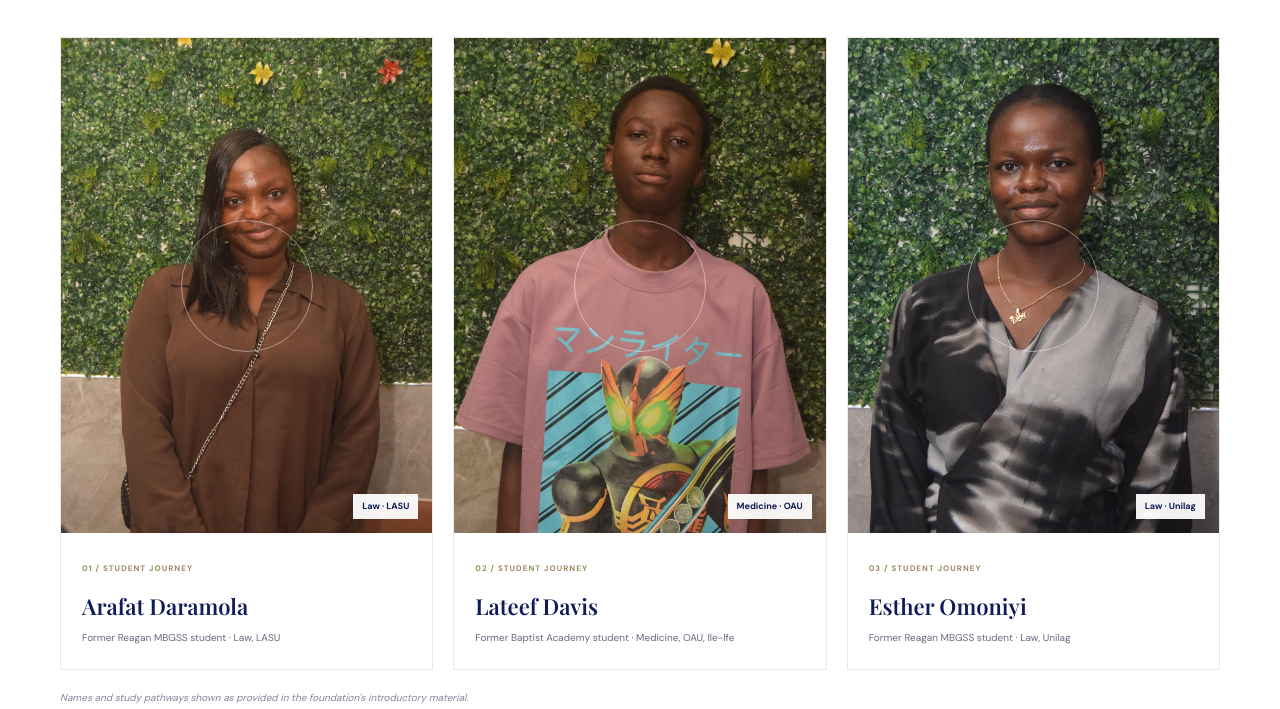
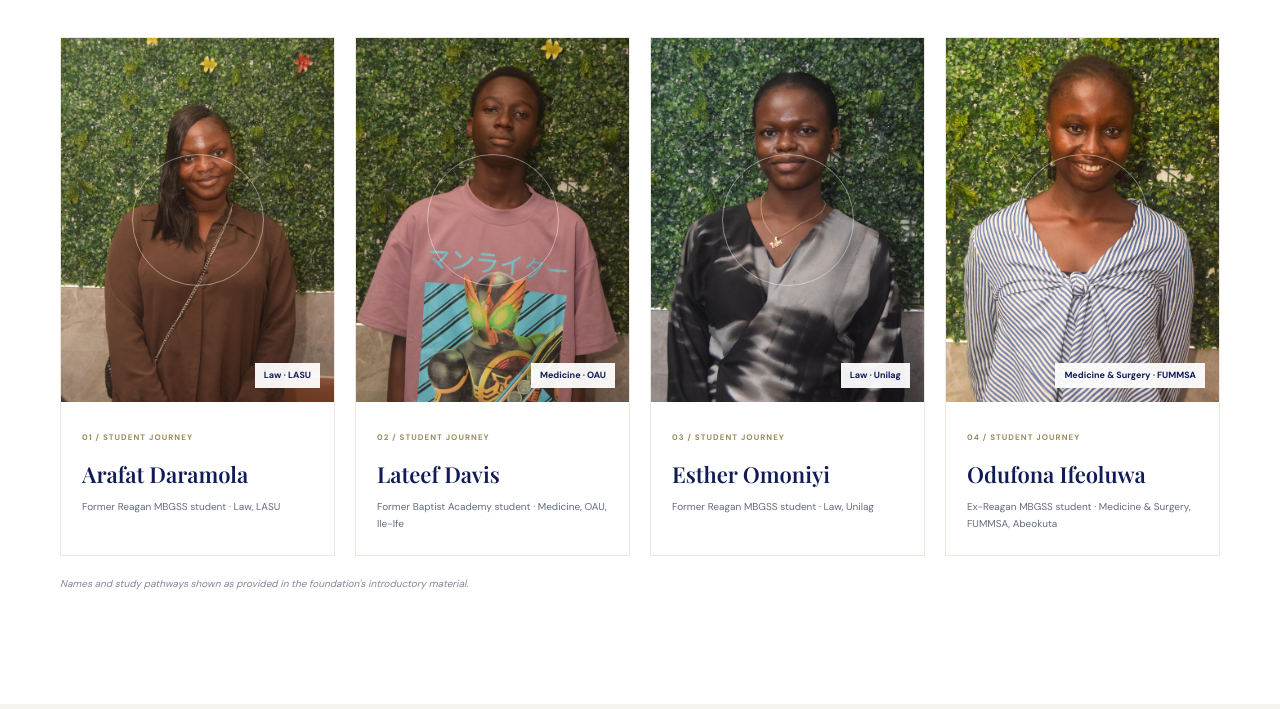
Before and after one commit to AyoDouble/atof, a plain HTML site: page index.html in a window 1280 px wide. Shown: the part 3412-4121 px from the top of the page. Drawn offline with nearby package versions, Linux system fonts and the light colour scheme; a web font is replaced by a local one.

Commit message:
Add Odufona Ifeoluwa to student journeys
Co-authored-by: Copilot App <223556219+Copilot@users.noreply.github.com>

```diff
--- a/index.html
+++ b/index.html
@@ -191,6 +191,10 @@
               <div class="student-art student-art-three"><img class="student-photo" src="assets/esther-omoniyi.jpg" alt="Esther Omoniyi wearing a black-and-gray outfit and a name necklace in front of a leafy backdrop"><span class="student-art-caption">Law · Unilag</span></div>
               <div class="student-info"><span class="student-index">03 / STUDENT JOURNEY</span><h3>Esther Omoniyi</h3><p>Former Reagan MBGSS student <span aria-hidden="true">·</span> Law, Unilag</p></div>
             </article>
+            <article class="student-card">
+              <div class="student-art student-art-four"><img class="student-photo" src="assets/odufona-ifeoluwa.jpg" alt="Odufona Ifeoluwa smiling in a blue-and-white striped blouse in front of a leafy backdrop"><span class="student-art-caption">Medicine &amp; Surgery · FUMMSA</span></div>
+              <div class="student-info"><span class="student-index">04 / STUDENT JOURNEY</span><h3>Odufona Ifeoluwa</h3><p>Ex-Reagan MBGSS student <span aria-hidden="true">·</span> Medicine &amp; Surgery, FUMMSA, Abeokuta</p></div>
+            </article>
           </div>
           <p class="student-note">Names and study pathways shown as provided in the foundation's introductory material.</p>
         </div>
--- a/styles.css
+++ b/styles.css
@@ -148,7 +148,7 @@ h2 { margin-bottom: 0; font-size: clamp(38px, 4vw, 54px); line-height: 1.14; }
 
 .students-section { background: var(--white); }
 .students-heading { margin-bottom: 45px; }
-.student-grid { display: grid; grid-template-columns: repeat(3, 1fr); gap: 20px; }
+.student-grid { display: grid; grid-template-columns: repeat(4, minmax(0, 1fr)); gap: 20px; }
 .student-card { overflow: hidden; border: 1px solid #ebe8e1; background: var(--white); }
 .student-art { position: relative; display: flex; min-height: 0; aspect-ratio: 3 / 4; align-items: center; justify-content: center; overflow: hidden; }
 .student-photo { position: absolute; inset: 0; width: 100%; height: 100%; object-fit: cover; object-position: center 38%; }
@@ -158,6 +158,7 @@ h2 { margin-bottom: 0; font-size: clamp(38px, 4vw, 54px); line-height: 1.14; }
 .student-art-one { background: linear-gradient(135deg, #19346d, #6e8d9c); }
 .student-art-two { background: linear-gradient(135deg, #bd8e27, #e1c477); }
 .student-art-three { background: linear-gradient(135deg, #243e56, #839c85); }
+.student-art-four { background: linear-gradient(135deg, #24466a, #9bb9bb); }
 .student-monogram { position: relative; z-index: 1; color: rgba(255,255,255,.88); font-family: var(--serif); font-size: 68px; letter-spacing: -.06em; }
 .student-art-caption { position: absolute; right: 14px; bottom: 14px; z-index: 2; padding: 5px 9px; background: rgba(255,255,255,.94); color: var(--navy); font-size: 9px; font-weight: 700; }
 .student-info { padding: 21px 21px 23px; }
@@ -230,6 +231,7 @@ h2 { margin-bottom: 0; font-size: clamp(38px, 4vw, 54px); line-height: 1.14; }
   .hero-grid { gap: 5%; }
   .hero-art { min-height: 430px; }
   .support-grid { grid-template-columns: repeat(2, 1fr); }
+  .student-grid { grid-template-columns: repeat(2, minmax(0, 1fr)); }
   .support-card { min-height: 240px; }
   .join-grid { gap: 6%; }
   .donation-panel { padding-inline: 25px; }
```
Also changed, not shown: assets/odufona-ifeoluwa.jpg (added).
